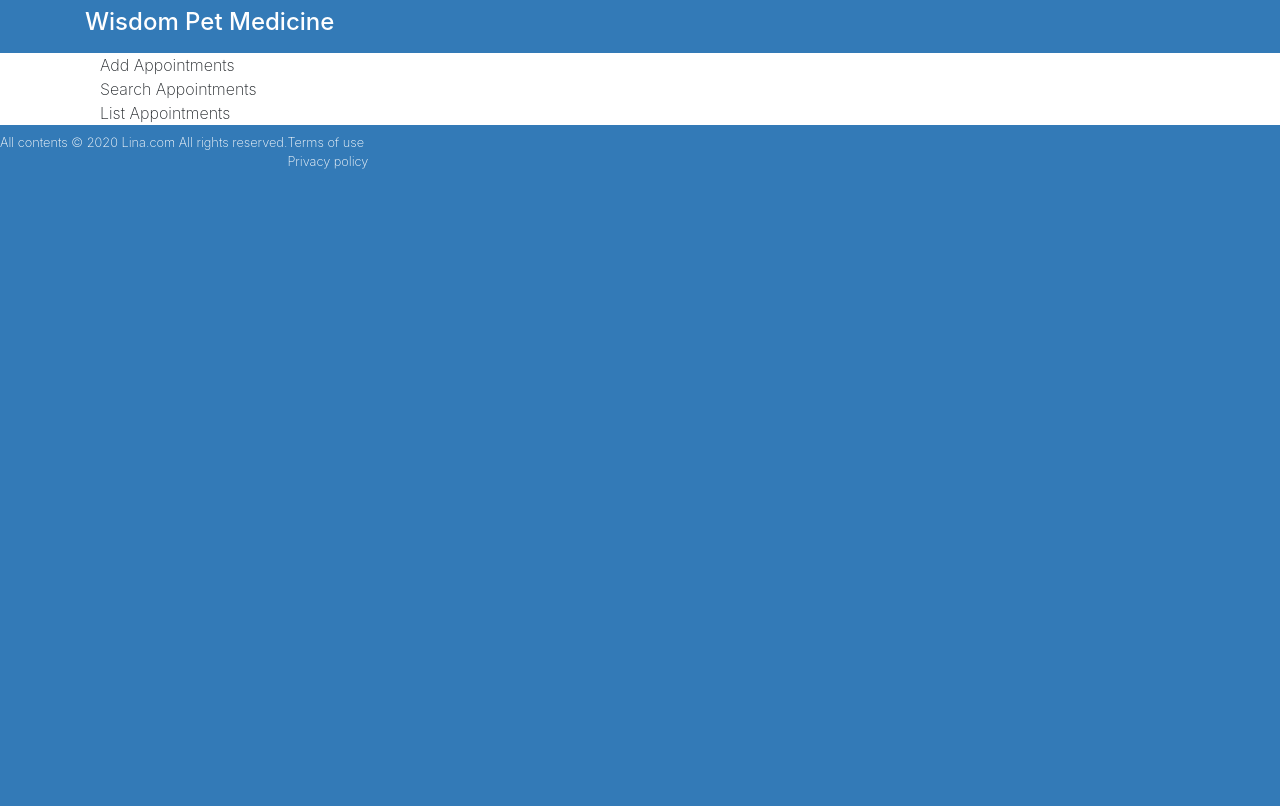
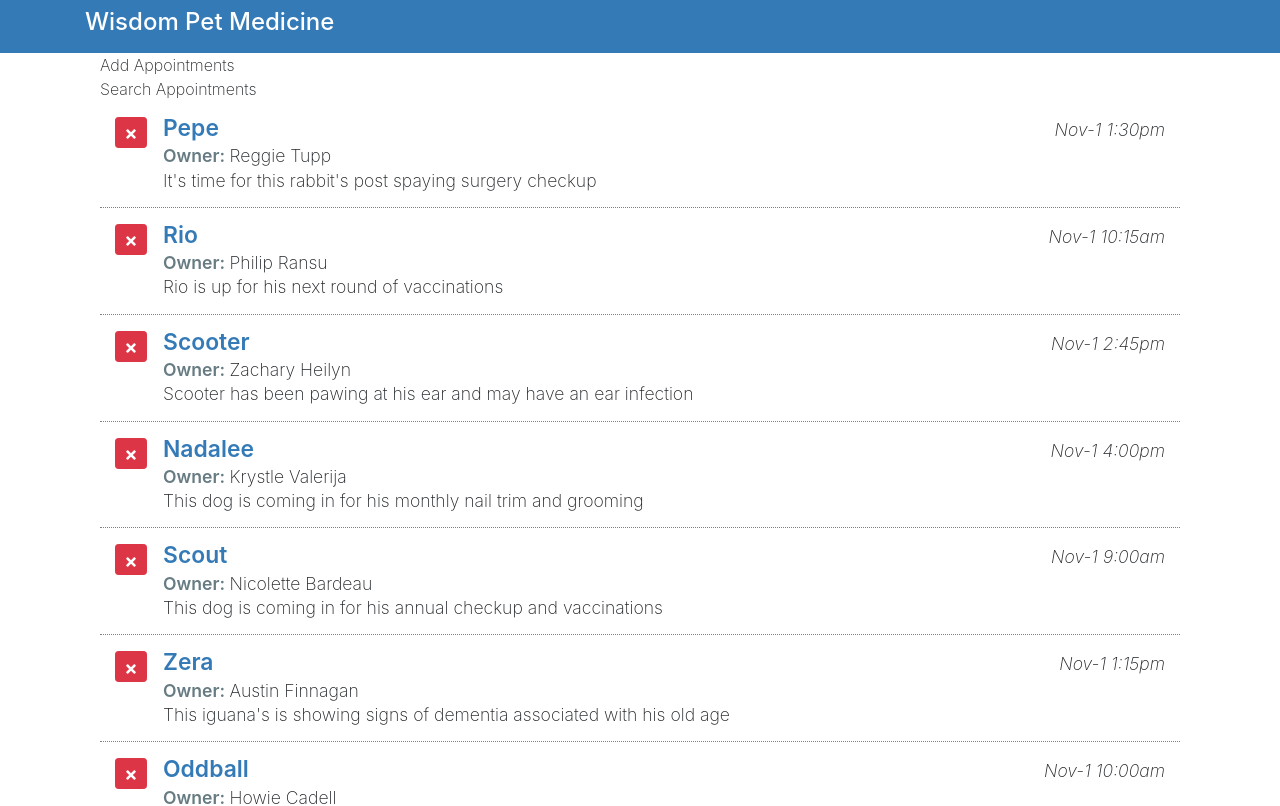
Before and after one commit to LinaSachuk/react-interface, a React (Create React App) app in the folder reactinterface/: page / in a window 1280 px wide. Shown: the top 806 px of the page. Built offline with nearby package versions, Linux system fonts and the light colour scheme.

Commit message:
add data.json

```diff
--- /dev/null
+++ b/reactinterface/public/data.json
@@ -0,0 +1,152 @@
+[
+  {
+    "petName": "Pepe",
+    "ownerName": "Reggie Tupp",
+    "aptNotes": "It's time for this rabbit's post spaying surgery checkup",
+    "aptDate": "2018-11-28 13:30"
+  },
+  {
+    "petName": "Rio",
+    "ownerName": "Philip Ransu",
+    "aptNotes": "Rio is up for his next round of vaccinations",
+    "aptDate": "2018-11-28 10:15"
+  },
+  {
+    "petName": "Scooter",
+    "ownerName": "Zachary Heilyn",
+    "aptNotes": "Scooter has been pawing at his ear and may have an ear infection",
+    "aptDate": "2018-11-28 14:45"
+  },
+  {
+    "petName": "Nadalee",
+    "ownerName": "Krystle Valerija",
+    "aptNotes": "This dog is coming in for his monthly nail trim and grooming",
+    "aptDate": "2018-11-28 16:00"
+  },
+  {
+    "petName": "Scout",
+    "ownerName": "Nicolette Bardeau",
+    "aptNotes": "This dog is coming in for his annual checkup and vaccinations",
+    "aptDate": "2018-11-28 9:00"
+  },
+  {
+    "petName": "Zera",
+    "ownerName": "Austin Finnagan",
+    "aptNotes": "This iguana's is showing signs of dementia associated with his old age",
+    "aptDate": "2018-11-29 13:15"
+  },
+  {
+    "petName": "Oddball",
+    "ownerName": "Howie Cadell",
+    "aptNotes": "Oddball has a hard lump on right front foot",
+    "aptDate": "2018-11-29 10:00"
+  },
+  {
+    "petName": "Millie",
+    "ownerName": "Freya Terray",
+    "aptNotes": "MIllie has exhibited signs of an upset stomach and is not eating regularly",
+    "aptDate": "2018-11-29 11:45"
+  },
+  {
+    "petName": "Fluffy",
+    "ownerName": "Tracy Westbay",
+    "aptNotes": "Fluffy has some matted hair that needs to be groomed",
+    "aptDate": "2018-11-29 14:30"
+  },
+  {
+    "petName": "Chyna",
+    "ownerName": "Sandie Gobnet",
+    "aptNotes": "This turtle is coming in for a checkup and to be tested for Salmonella",
+    "aptDate": "2018-11-29 16:00"
+  },
+  {
+    "petName": "Wesley",
+    "ownerName": "Nathan Cayden",
+    "aptNotes": "This dog is returning for his next heartworm treatment visit",
+    "aptDate": "2018-11-29 8:30"
+  },
+  {
+    "petName": "Pax",
+    "ownerName": "Sarah Greer",
+    "aptNotes": "This senior dog has been sluggish and showing lethargic behavior",
+    "aptDate": "2018-11-30 10:15"
+  },
+  {
+    "petName": "Squiggles",
+    "ownerName": "Madisyn Roope",
+    "aptNotes": "Squiggles is due for her annual checkup and vaccinations",
+    "aptDate": "2018-11-30 11:30"
+  },
+  {
+    "petName": "Lucky",
+    "ownerName": "Lisa Choy-Wu",
+    "aptNotes": "This cat has tartar buildup and her owner would like his teeth cleaned",
+    "aptDate": "2018-11-30 14:30"
+  },
+  {
+    "petName": "Bailey",
+    "ownerName": "Leslie Richardson",
+    "aptNotes": "This cat is suffering from hotspots and dermatitis",
+    "aptDate": "2018-11-30 15:45"
+  },
+  {
+    "petName": "Kiko",
+    "ownerName": "Kathlyn Zlata",
+    "aptNotes": "Kiko has been exhibiting excessive thirst and weight loss for the past few weeks",
+    "aptDate": "2018-11-30 9:00"
+  },
+  {
+    "petName": "Felix",
+    "ownerName": "Francine Benet",
+    "aptNotes": "Felix's mom is coming in to follow up on lab work results",
+    "aptDate": "2018-12-1 13:00"
+  },
+  {
+    "petName": "Sami",
+    "ownerName": "Maggie Rickland",
+    "aptNotes": "Sami has had some changes in his bathroom in habits",
+    "aptDate": "2018-12-1 10:00"
+  },
+  {
+    "petName": "Cosmo",
+    "ownerName": "Jennifer Dawson",
+    "aptNotes": "Cosmo's mom would like us to check for arthritic conditions and do a routine checkup",
+    "aptDate": "2018-12-1 11:30"
+  },
+  {
+    "petName": "Casper",
+    "ownerName": "Dalania Devitto",
+    "aptNotes": "This dog is coming in for a nail trim and grooming",
+    "aptDate": "2018-12-1 15:15"
+  },
+  {
+    "petName": "Chip",
+    "ownerName": "Jason Hemlock",
+    "aptNotes": "This fish has a spotty white patch developing on his back ",
+    "aptDate": "2018-12-1 8:45"
+  },
+  {
+    "petName": "Tibbs",
+    "ownerName": "Shad Cayden",
+    "aptNotes": "Tibbs has had an ongoing rash and cold symptoms and we are going to run allergy tests",
+    "aptDate": "2018-12-2 13:30"
+  },
+  {
+    "petName": "Stich",
+    "ownerName": "Dennis Nicholback",
+    "aptNotes": "Stich has been having some stomach issues and is due for his vaccinations",
+    "aptDate": "2018-12-2 10:15"
+  },
+  {
+    "petName": "Shadow",
+    "ownerName": "Audry Topsy",
+    "aptNotes": "This cat has a red swollen eye with a discharge",
+    "aptDate": "2018-12-2 15:00"
+  },
+  {
+    "petName": "Nugget",
+    "ownerName": "Darla Branson",
+    "aptNotes": "This little fish Nugget, has a rash on his stomach area",
+    "aptDate": "2018-12-2 9:00"
+  }
+]
--- a/reactinterface/src/component/App.js
+++ b/reactinterface/src/component/App.js
@@ -1,4 +1,4 @@
-import React from 'react';
+import React, { Component } from 'react';
 import '../css/App.css';
 
 import AddAppointments from './AddAppointments';
@@ -6,16 +6,53 @@ import SearchAppointments from './SearchAppointments';
 import ListAppointments from './ListAppointments';
 
 
-function App() {
+class App extends Component {
+
+  constructor() {
+    super();
+    this.state = {
+
+      myAppointments: [],
+      lastIndex: 0
+    }
+  }
+
+  componentDidMount() {
+    fetch('./data.json')
+      .then(response => response.json())
+      .then(result => {
+        const apts = result.map(item => {
+          item.aptId = this.state.lastIndex;
+          this.setState({ lastIndex: this.state.lastIndex + 1 })
+          return item;
+        })
+        this.setState({
+          myAppointments: apts
+        })
+
+
+      });
+
+
+
+
+  }
+
+
+
+  render() {
+
+
+
     return (
-    <main className="page bg-white" id="petratings">
+      <main className="page bg-white" id="petratings" >
         <div className="container">
           <div className="row">
             <div className="col-md-12 bg-white">
               <div className="container">
                 <AddAppointments />
                 <SearchAppointments />
-              <ListAppointments />
+                <ListAppointments appointments={this.state.myAppointments} />
               </div>
             </div>
           </div>
@@ -24,4 +61,6 @@ function App() {
     );
   }
 
+}
+
 export default App;
--- a/reactinterface/src/component/ListAppointments.js
+++ b/reactinterface/src/component/ListAppointments.js
@@ -1,9 +1,51 @@
 import React, { Component } from 'react';
+import { FaTimes } from 'react-icons/fa';
+import Moment from 'react-moment';
+
 
 class ListAppointments extends Component {
     render() {
-        return <div>List Appointments</div>;
+
+
+
+        return (
+
+            <div className="appointment-list item-list mb-3">
+                {this.props.appointments.map(item => (
+                    <div className="pet-item col media py-3" key={item.aptId}>
+                        <div className="mr-3">
+                            <button className="pet-delete btn btn-sm btn-danger">                            <FaTimes />
+                            </button>
+                        </div>
+
+                        <div className="pet-info media-body">
+                            <div className="pet-head d-flex">
+                                <span className="pet-name">{item.petName}</span>
+                                <span className="apt-date ml-auto">
+                                    <Moment
+                                        date={item.aptDate}
+                                        parse="yyyy-MM-dd hh:mm"
+                                        format="MMM-D h:mma"
+                                    />
+                                </span>
+                            </div>
+
+                            <div className="owner-name">
+                                <span className="label-item">Owner: </span>
+                                <span>{item.ownerName}</span>
+                            </div>
+                            <div className="apt-notes">{item.aptNotes}</div>
+                        </div>
+                    </div>
+                ))}
+            </div>
+
+        );
+
+
+
     }
+
 }
 
 export default ListAppointments;
--- a/reactinterface/src/css/App.css
+++ b/reactinterface/src/css/App.css
@@ -1,38 +1,45 @@
-.App {
-  text-align: center;
+.add-appointment .card-body {
+  display: none;
 }
 
-.App-logo {
-  height: 40vmin;
-  pointer-events: none;
+.apt-addheading {
+  cursor: pointer;
+  user-select: none;
 }
 
-@media (prefers-reduced-motion: no-preference) {
-  .App-logo {
-    animation: App-logo-spin infinite 20s linear;
-  }
+.appointment-list {
+  font-size: 1.1em;
 }
 
-.App-header {
-  background-color: #282c34;
-  min-height: 100vh;
-  display: flex;
-  flex-direction: column;
-  align-items: center;
-  justify-content: center;
-  font-size: calc(10px + 2vmin);
-  color: white;
+.appointment-list .pet-item {
+  border-bottom: 1px dotted gray;
 }
 
-.App-link {
-  color: #61dafb;
+.appointment-list .pet-item:last-child {
+  border-bottom: none;
 }
 
-@keyframes App-logo-spin {
-  from {
-    transform: rotate(0deg);
-  }
-  to {
-    transform: rotate(360deg);
-  }
+.appointment-list .pet-name {
+  font-weight: 600;
+  color: #337ab7;
+  font-size: 1.3em;
+  line-height: 100%;
 }
+
+.appointment-list .label-item {
+  font-weight: 600;
+  color: #667b82;
+}
+
+.appointment-list .apt-date {
+  font-style: italic;
+}
+
+.appointment-list .apt-notes {
+  line-height: 120%;
+}
+
+.dropdown-item.active,
+.dropdown-item:active {
+  background-color: #a9aeb2;
+}
```
Lines whose indentation alone changed are shown as unchanged.
